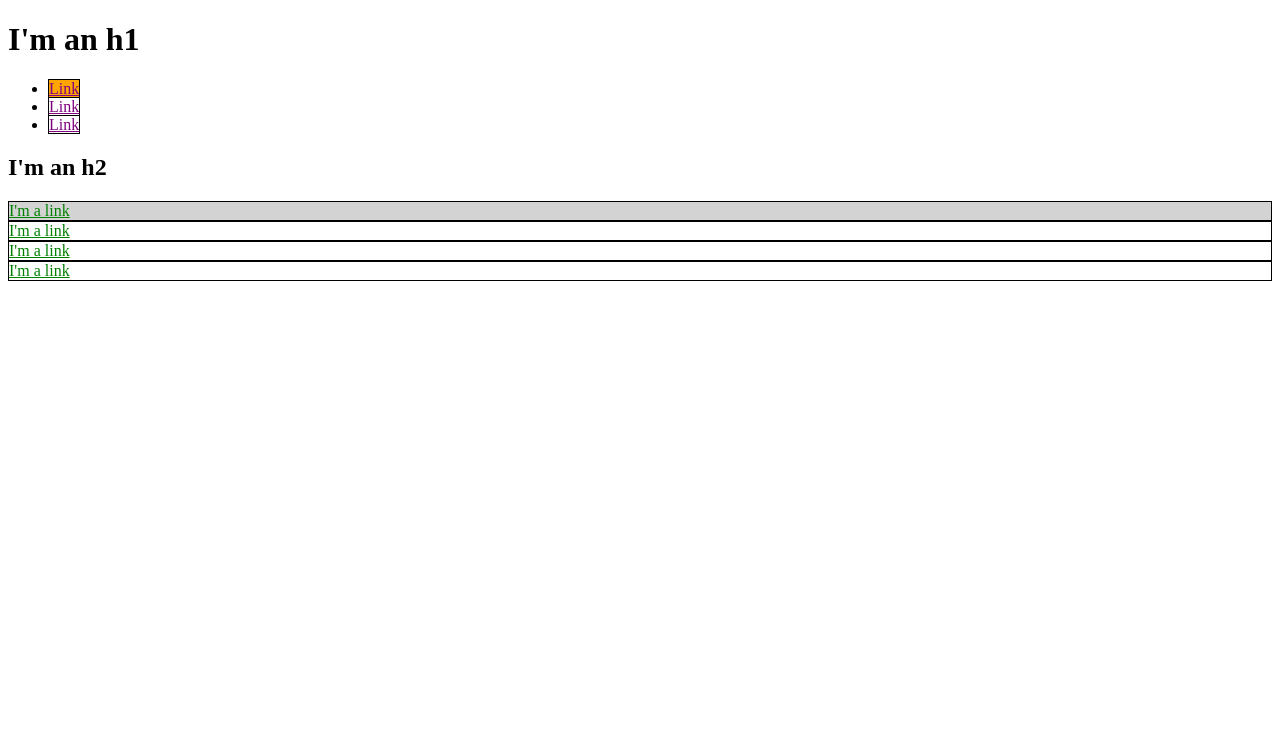
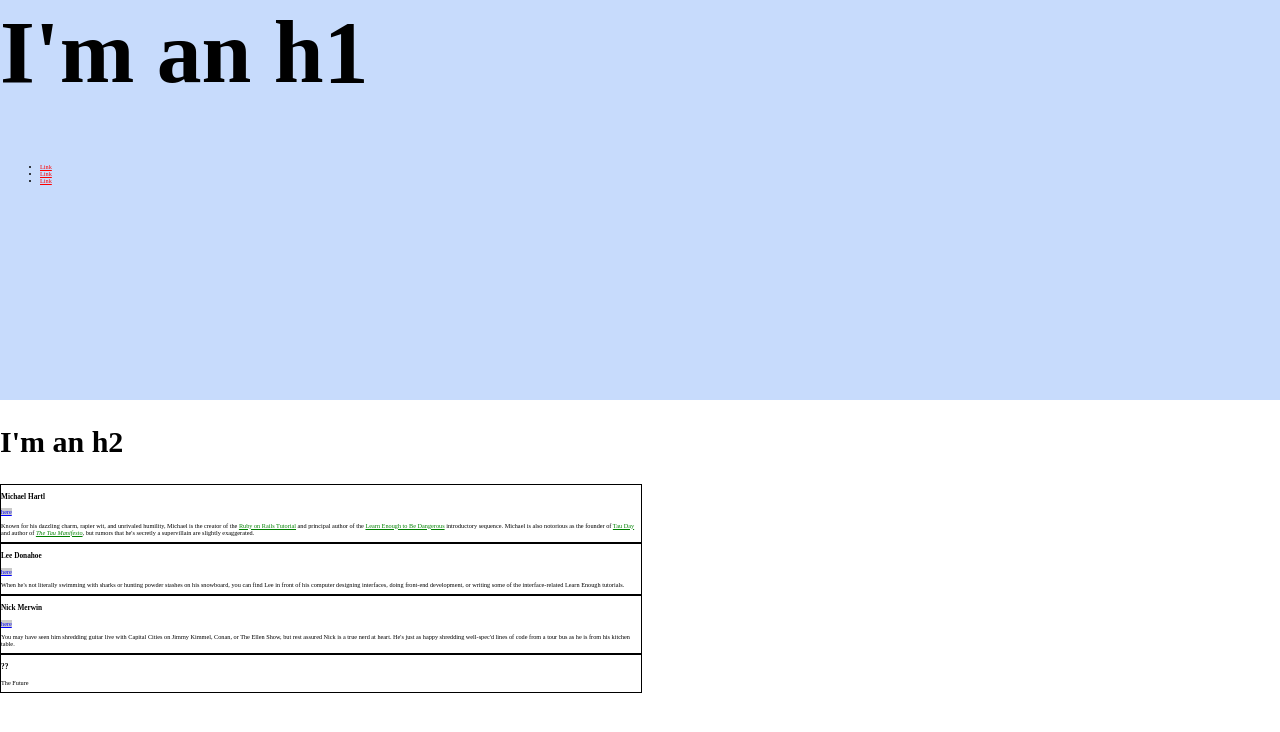
Before and after one commit to jaestaar/jaestaar.github.io, a plain HTML site: page index.html in a window 1280 px wide. Drawn offline with Linux system fonts and the light colour scheme.

Commit message:
Add sizing and hero

```diff
--- a/index.html
+++ b/index.html
@@ -4,31 +4,62 @@
     <title>Test Page: Don't Panic</title>
     <meta charset="utf-8">
     <style>
+    /* GLOBAL STYLES */
+
+    html, body {
+      margin: 0;
+      padding: 0;
+      font-size: 62.5%;
+
+    }
+    h1 {
+      font-size: 7vw;
+      margin-top: 0;
+    }
+
     a {
-      color: red;
+      color: #f00;
     }
-    #exec-bio {
-      background-color: lightgray;
+
+    h2{
+      font-size: 30px;
     }
-    .bio-box{
+
+    /* HERO STYLES */
+    .full-hero{
+      background-color: #c7dbfc;
+      height: 50vh;
+    }
+
+    /* SOCIAL STYLES */
+    .social-link {
+      background: rgba(150, 150, 150 , 0.5);
+      color: blue;
+    }
+
+    /* BIO STYLES */
+    .bio-wrapper {
+      font-size: 24;
+    }
+    .bio-box {
       border: 1px solid black;
+      width: 50%;
+      font-size: 1em;
     }
-    .bio-box a {
+    bio-box h3 {
+      font-size: 1.5em;
+    }
+    bio-copy {
+      font-size: 1em;
+    }
+    .bio-copy a {
       color: green;
     }
-    li a:link {
-      border: 1px solid black;
-      color: purple;
-      }
-    #one-box a{
-      background-color: orange;
-    }
-    .two-box {
-      background-color: azure;
-    }
-    </style>
+
+  </style>
   </head>
   <body>
+  <div class="full-hero hero-home">
     <h1>I'm an h1</h1>
     <ul>
       <li id="one-box">
@@ -41,18 +72,58 @@
         <a href="http://example.com/">Link</a>
       </li>
     </ul>
+    </div>
     <h2>I'm an h2</h2>
-    <div id="exec-bio" class="bio-box" class="two-box">
-      <a href="http://example.com/">I'm a link</a>
+    <div class="bio-wrapper">
+      <div id="exec-bio" class="bio-box">
+        <h3>Michael Hartl</h3>
+        <a href="http://twitter.com/mhartl" class="social-link">here</a>
+        <div class="bio-copy">
+          <p>
+          Known for his dazzling charm, rapier wit, and unrivaled humility,
+          Michael is the creator of the
+          <a href="https://www.railstutorial.org/">Ruby on Rails
+          Tutorial</a> and principal author of the
+          <a href="https://learnenough.com/">
+          Learn Enough to Be Dangerous</a> introductory sequence. Michael
+          is also notorious as the founder of
+          <a href="http://tauday.com/">Tau Day</a> and author of
+          <a href="http://tauday.com/tau-manifesto"><em>The Tau
+          Manifesto</em></a>, but rumors that he's secretly a supervillain
+          are slightly exaggerated.
+        </p>
+        </div>
+      </div>
+    <div class="bio-box">
+      <h3>Lee Donahoe</h3>
+      <a href="https://twitter.com/leedonahoe" class="social-link">here</a>
+      <div class="bio-copy">
+        <p>
+        When he's not literally swimming with sharks or hunting powder stashes on
+        his snowboard, you can find Lee in front of his computer designing
+        interfaces, doing front-end development, or writing some of the
+        interface-related Learn Enough tutorials.
+      </p>
+      </div>
     </div>
-    <div class="bio-box" class="two-box">
-      <a href="http://example.com/">I'm a link</a>
+    <div class="bio-box">
+      <h3>Nick Merwin</h3>
+      <a href="https://twitter.com/nickmerwin" class="social-link">here</a>
+      <div class="bio-copy">
+        <p>
+        You may have seen him shredding guitar live with Capital Cities on Jimmy
+        Kimmel, Conan, or The Ellen Show, but rest assured Nick is a true nerd at
+        heart. He's just as happy shredding well-spec'd lines of code from a tour
+        bus as he is from his kitchen table.
+      </p>
+      </div>
     </div>
-    <div class="bio-box" class="two-box">
-      <a href="http://example.com/">I'm a link</a>
-    </div>
-    <div class="bio-box" class="two-box">
-      <a href="http://example.com/">I'm a link</a>
+    <div class="bio-box alert">
+      <h3>??</h3>
+      <p>
+        The Future
+      </p>
+      </div>
     </div>
   </body>
 </html>
```
